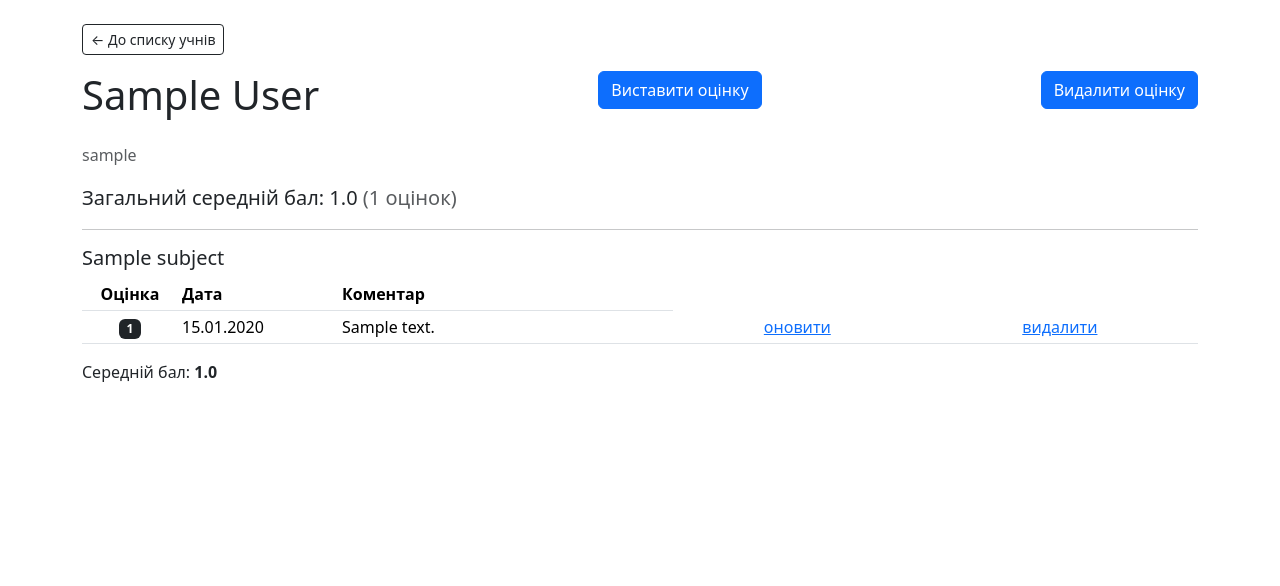
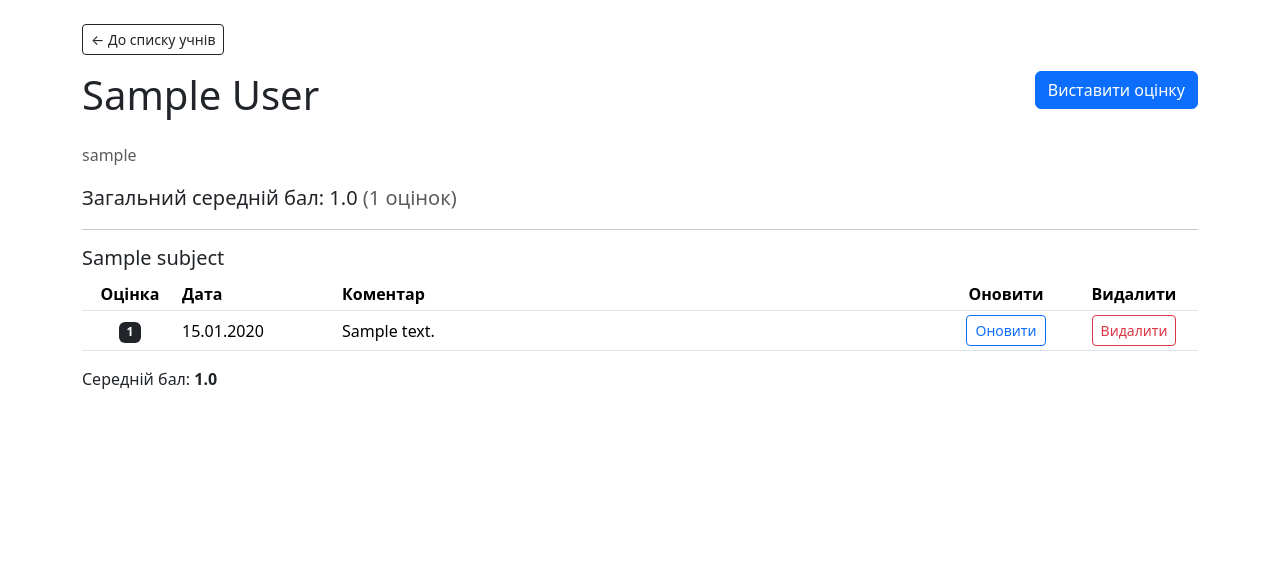
Before and after one commit to Angellllna/group-portal_26_08, a Django app: page /diary/student/1/ in a window 1280 px wide. Shown: the part 56-642 px from the top of the page. Run offline with Django 5.2, Linux system fonts and the light colour scheme; a user stored in the database is signed in; tables that the repository leaves empty hold one stand-in row (values such as "Sample post"); parts of the project's set-up code (start-up, migrations or seed data) failed here and were passed over.

Commit message:
Refactor grade deletion process and update templates for improved user experience

```diff
--- a/diary/templates/diary/student_grades.html
+++ b/diary/templates/diary/student_grades.html
@@ -1,6 +1,8 @@
 {% extends "core/base.html" %}
 
-{% block title %}Оцінки — {{ student.get_full_name|default:student.username }}{% endblock %}
+{% block title %}
+    Оцінки — {{ student.get_full_name|default:student.username }}
+{% endblock %}
 
 {% block content %}
 
@@ -18,16 +20,16 @@
         </h1>
 
         {% if student.get_full_name %}
-            <p class="text-muted">{{ student.username }}</p>
+            <p class="text-muted">
+                {{ student.username }}
+            </p>
         {% endif %}
     </div>
 
     {% if can_add_grade %}
-        <a href="{% url 'diary:grade_add' %}?student={{ student.pk }}" class="btn btn-primary">
+        <a href="{% url 'diary:grade_add' %}?student={{ student.pk }}"
+           class="btn btn-primary">
             Виставити оцінку
-        </a>
-        <a href="{% url 'diary:grade_delete' grade.pk %}" class="btn btn-primary">
-            Видалити оцінку
         </a>
     {% endif %}
 
@@ -38,7 +40,9 @@
     <p class="lead">
         Загальний середній бал:
         <strong>{{ total_average|floatformat:1 }}</strong>
-        <span class="text-muted">({{ grades_count }} оцінок)</span>
+        <span class="text-muted">
+            ({{ grades_count }} оцінок)
+        </span>
     </p>
 
     <hr>
@@ -47,7 +51,9 @@
 
         <section class="mb-4">
 
-            <h2 class="h5">{{ item.subject.title }}</h2>
+            <h2 class="h5">
+                {{ item.subject.title }}
+            </h2>
 
             <div class="table-responsive">
 
@@ -55,20 +61,52 @@
 
                     <thead>
                         <tr>
-                            <th scope="col" class="text-center" style="width: 6rem;">Оцінка</th>
-                            <th scope="col" style="width: 10rem;">Дата</th>
-                            <th scope="col">Коментар</th>
+                            <th scope="col"
+                                class="text-center"
+                                style="width: 6rem;">
+                                Оцінка
+                            </th>
+
+                            <th scope="col"
+                                style="width: 10rem;">
+                                Дата
+                            </th>
+
+                            <th scope="col">
+                                Коментар
+                            </th>
+
+                            {% if can_add_grade %}
+                                <th scope="col"
+                                    class="text-center"
+                                    style="width: 8rem;">
+                                    Оновити
+                                </th>
+
+                                <th scope="col"
+                                    class="text-center"
+                                    style="width: 8rem;">
+                                    Видалити
+                                </th>
+                            {% endif %}
                         </tr>
                     </thead>
 
                     <tbody>
+
                         {% for grade in item.grades %}
+
                             <tr>
+
                                 <td class="text-center">
-                                    <span class="badge text-bg-dark">{{ grade.value }}</span>
+                                    <span class="badge text-bg-dark">
+                                        {{ grade.value }}
+                                    </span>
                                 </td>
 
-                                <td>{{ grade.created_at|date:"d.m.Y" }}</td>
+                                <td>
+                                    {{ grade.created_at|date:"d.m.Y" }}
+                                </td>
 
                                 <td>
                                     {% if grade.comment %}
@@ -77,16 +115,29 @@
                                         <span class="text-muted">—</span>
                                     {% endif %}
                                 </td>
+
                                 {% if can_add_grade %}
+
                                     <td class="text-center">
-                                        <a href="{% url 'diary:grade_update' grade.pk%}">оновити</a>
+                                        <a href="{% url 'diary:grade_update' grade.pk %}"
+                                           class="btn btn-outline-primary btn-sm">
+                                            Оновити
+                                        </a>
                                     </td>
+
                                     <td class="text-center">
-                                        <a href="{% url 'diary:grade_update' grade.pk%}">видалити</a>
+                                        <a href="{% url 'diary:grade_delete' grade.pk %}"
+                                           class="btn btn-outline-danger btn-sm">
+                                            Видалити
+                                        </a>
                                     </td>
+
                                 {% endif %}
+
                             </tr>
+
                         {% endfor %}
+
                     </tbody>
 
                 </table>
@@ -94,7 +145,8 @@
             </div>
 
             <p>
-                Середній бал: <strong>{{ item.average|floatformat:1 }}</strong>
+                Середній бал:
+                <strong>{{ item.average|floatformat:1 }}</strong>
             </p>
 
         </section>
@@ -102,12 +154,17 @@
     {% endfor %}
 
     {% if subjects_without_grades %}
+
         <div class="alert alert-light border">
+
             Ще немає оцінок з предметів:
+
             {% for subject in subjects_without_grades %}
                 {{ subject.title }}{% if not forloop.last %}, {% endif %}
             {% endfor %}
+
         </div>
+
     {% endif %}
 
 {% else %}
--- a/diary/views.py
+++ b/diary/views.py
@@ -164,6 +164,8 @@ class GradeUpdateView(AdminRequiredMixin,UpdateView):
 class GradeDeleteView(AdminRequiredMixin,DeleteView):
     model = Grade
     template_name = 'diary/grade_delete.html'
+    success_url = reverse_lazy("diary:student_list")
+
 class SubjectDetailView(LoginRequiredMixin, DetailView):
     model = Subject
     template_name = "diary/subject_detail.html"
```
Also changed, not shown: diary/templates/diary/grade_delete.html (+20 -17 lines).
